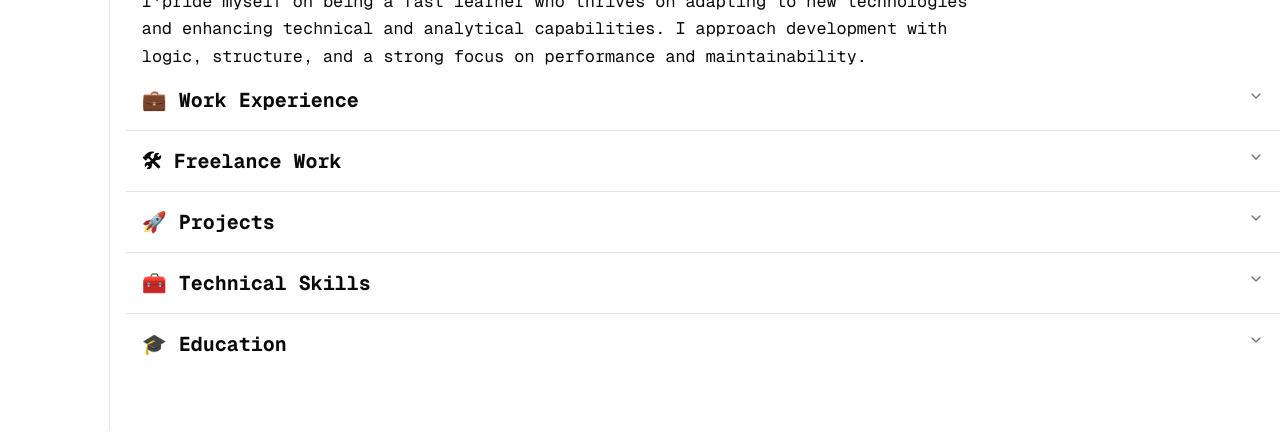
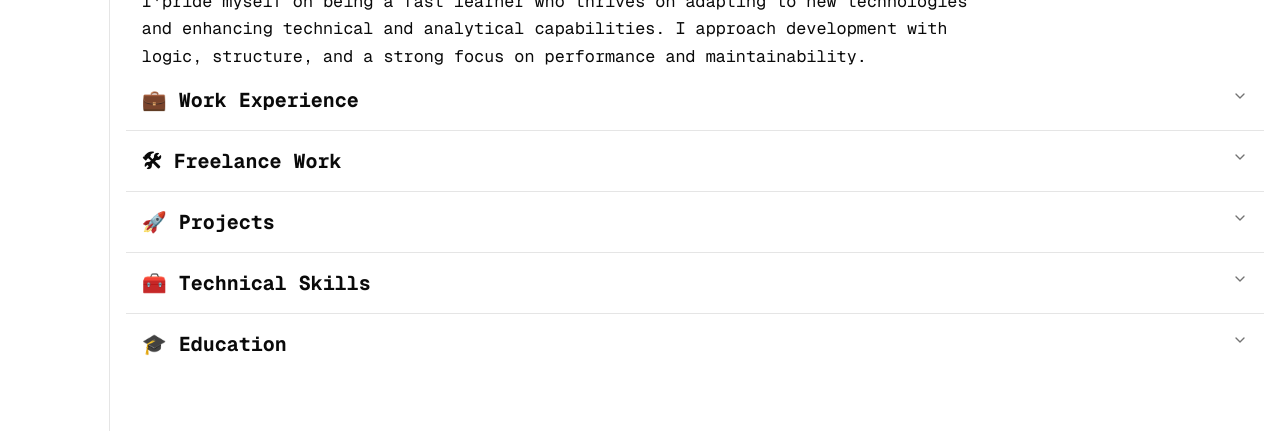
Before and after one commit to iamnishantgaharwar/next-portfolio, a Next.js app: page / in a window 1280 px wide. Shown: the part 233-666 px from the top of the page. Built offline with nearby package versions, Linux system fonts and the light colour scheme.

Commit message:
Fix: Spacing for Desktop View

```diff
--- a/app/page.tsx
+++ b/app/page.tsx
@@ -54,7 +54,7 @@ export default function Home() {
               strong focus on performance and maintainability.
             </span>
           </p>
-          <Accordion type="single" collapsible className="w-full">
+          <Accordion type="single" collapsible className="w-full pr-4">
             <AccordionItem value="work-experience" className="px-4">
               <AccordionTrigger className="text-xl font-bold">
                 💼 Work Experience
--- a/package.json
+++ b/package.json
@@ -1,6 +1,6 @@
 {
   "name": "porfolio",
-  "version": "0.1.1",
+  "version": "0.1.2",
   "private": true,
   "scripts": {
     "dev": "next dev",
```
